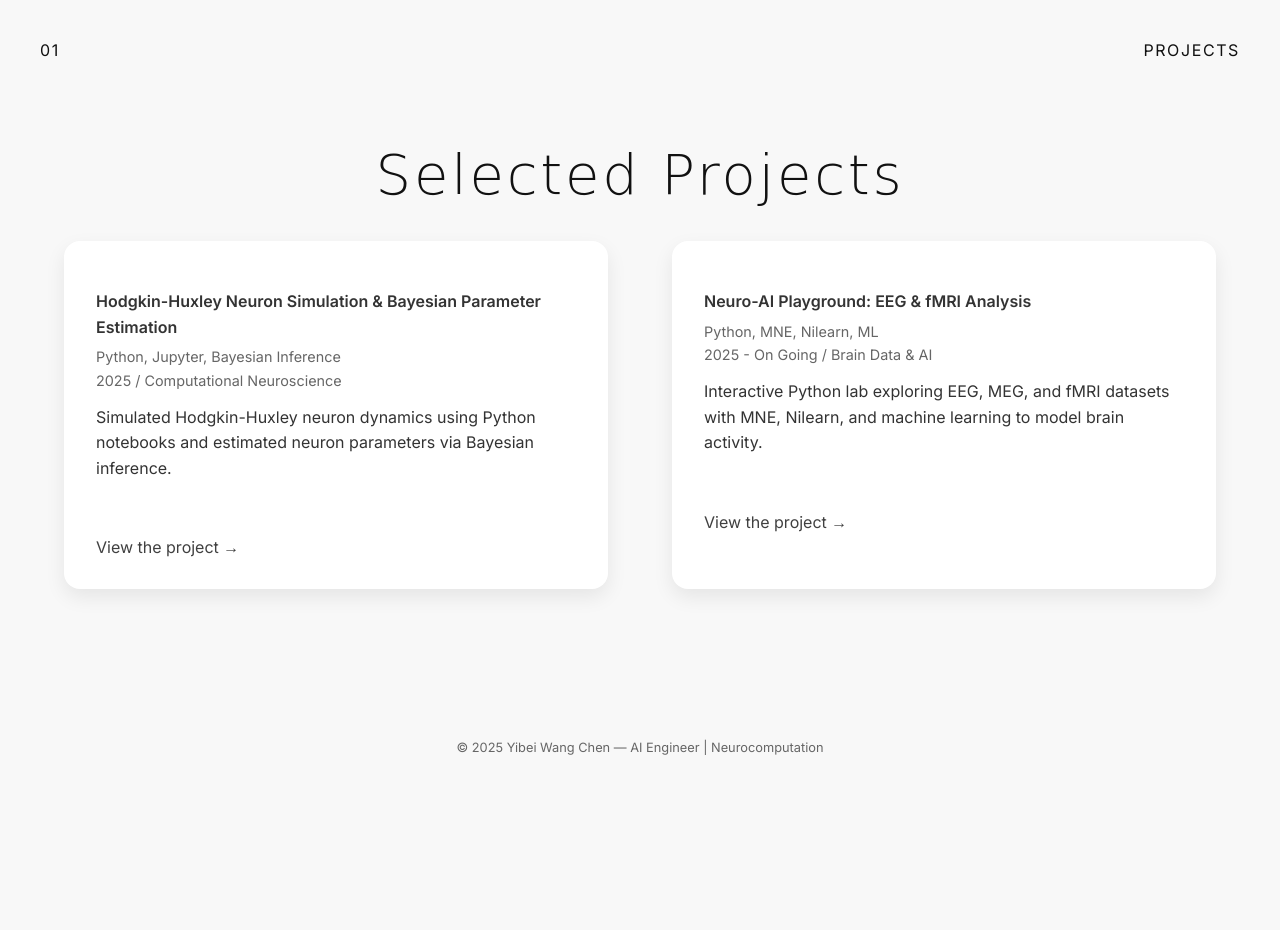
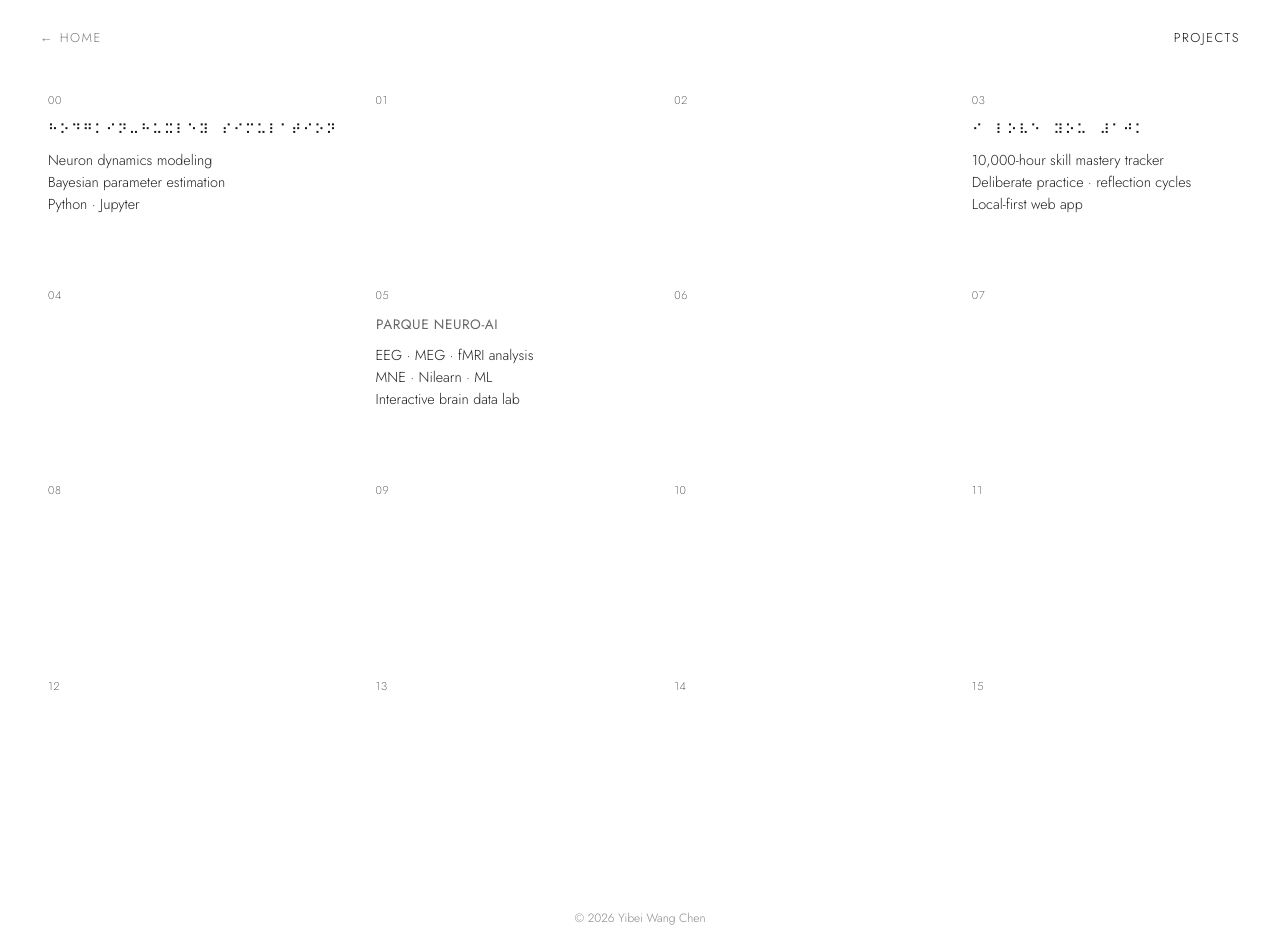
Before and after one commit to yibeisita/yibeisita.github.io, a plain HTML site: page projects.html in a window 1280 px wide. Before the commit the page ends 800 px from the top, so only its background shows below. Drawn offline with Linux system fonts and the light colour scheme; a web font is replaced by a local one.

Commit message:
feat: new layout

```diff
--- /dev/null
+++ b/lang-cycle.js
@@ -0,0 +1,83 @@
+/**
+ * Cycles text through languages with a soft fade.
+ * Mark elements with class "lang-cycle" and a data-phrases JSON array.
+ * Optional parent .lang-cycle-group fades with the text (e.g. name stays fixed).
+ */
+(function () {
+  const INTERVAL_MS = 10000;
+  const FADE_MS = 1200;
+
+  const reduced = window.matchMedia('(prefers-reduced-motion: reduce)').matches;
+  if (reduced) return;
+
+  const nodes = document.querySelectorAll('.lang-cycle');
+  if (!nodes.length) return;
+
+  const pickNext = (length, current) => {
+    if (length < 2) return 0;
+    let next;
+    do {
+      next = Math.floor(Math.random() * length);
+    } while (next === current);
+    return next;
+  };
+
+  nodes.forEach((el, i) => {
+    let phrases;
+    try {
+      phrases = JSON.parse(el.getAttribute('data-phrases'));
+    } catch {
+      return;
+    }
+    if (!Array.isArray(phrases) || phrases.length < 2) return;
+
+    let index = 0;
+    const delay = i * 500;
+    const target = el.closest('.lang-cycle-group') || el;
+    const nameEl = target.querySelector('.display-name');
+
+    const setPhrase = (phrase) => {
+      el.textContent = phrase.text;
+      el.dataset.lang = phrase.lang;
+      if (phrase.lang === 'zh' || phrase.lang === 'braille') {
+        el.dataset.script = phrase.lang === 'zh' ? 'cjk' : 'braille';
+      } else {
+        delete el.dataset.script;
+      }
+
+      if (nameEl) {
+        if (phrase.lang === 'zh') {
+          nameEl.textContent = nameEl.dataset.nameZh || '王怡北';
+          nameEl.classList.remove('ballet');
+          nameEl.classList.add('display-name-zh');
+        } else {
+          const latin = nameEl.dataset.nameEn || 'Yibei Wang Chen';
+          const [first, ...rest] = latin.split(' ');
+          nameEl.innerHTML =
+            '<span class="first-name">' + first + '</span>' +
+            (rest.length
+              ? '<span class="last-name"> ' + rest.join(' ') + '</span>'
+              : '');
+          nameEl.classList.add('ballet');
+          nameEl.classList.remove('display-name-zh');
+        }
+      }
+    };
+
+    setPhrase(phrases[0]);
+
+    const tick = () => {
+      target.classList.add('is-leaving');
+      window.setTimeout(() => {
+        index = pickNext(phrases.length, index);
+        setPhrase(phrases[index]);
+        target.classList.remove('is-leaving');
+      }, FADE_MS);
+    };
+
+    window.setTimeout(() => {
+      tick();
+      window.setInterval(tick, INTERVAL_MS);
+    }, delay + 2200);
+  });
+})();
--- a/projects.html
+++ b/projects.html
@@ -3,51 +3,140 @@
 <head>
   <meta charset="UTF-8" />
   <meta name="viewport" content="width=device-width, initial-scale=1.0" />
-  <title>My Portfolio | Neurocomputation & AI</title>
+  <title>Projects | Yibei Wang Chen</title>
+  <meta name="description" content="Selected projects in computational neuroscience and AI by Yibei Wang Chen.">
 
   <link rel="icon" href="personal-favicon.ico" type="image/x-icon" />
-  <link href="https://fonts.googleapis.com/css2?family=Ballet&family=Inter:wght@300;400;600&display=swap" rel="stylesheet">
+  <link href="https://fonts.googleapis.com/css2?family=Ballet&family=Jost:wght@200;300;400&display=swap" rel="stylesheet">
   <link rel="stylesheet" href="styles.css" />
 </head>
 <body class="projects-page fade-on-load">
-  <header>
-    <div class="topbar">
-      <span>01</span>
-      <span>projects</span>
-    </div>
-    <h1 class="title"><span class="ballet">Selected Projects</span></h1>
+
+  <header class="projects-topbar">
+    <a href="index.html" class="back-link">← home</a>
+    <span class="projects-label">projects</span>
   </header>
 
-  <main style="flex: 1;">
-    <section class="work">
-      <div class="work-grid">
-        <!-- Hodgkin-Huxley Neuron Simulation -->
-        <div class="work-item">
-          <p class="subtitle">Hodgkin-Huxley Neuron Simulation & Bayesian Parameter Estimation</p>
-          <div class="work-meta">
-            <span>Python, Jupyter, Bayesian Inference</span>
-            <span>2025 / Computational Neuroscience</span>
-          </div>
-          <p>Simulated Hodgkin-Huxley neuron dynamics using Python notebooks and estimated neuron parameters via Bayesian inference.</p>
-          <a href="https://github.com/yibeisita/Hodgkin-Huxley-Simulation" class="link" target="_blank">View the project →</a>
-        </div>
+  <main class="projects-grid" aria-label="Selected projects">
 
-        <!-- Neuro AI Playground -->
-        <div class="work-item">
-          <p class="subtitle">Neuro-AI Playground: EEG & fMRI Analysis</p>
-          <div class="work-meta">
-            <span>Python, MNE, Nilearn, ML</span>
-            <span>2025 - On Going / Brain Data & AI</span>
-          </div>
-          <p>Interactive Python lab exploring EEG, MEG, and fMRI datasets with MNE, Nilearn, and machine learning to model brain activity.</p>
-          <a href="https://github.com/yibeisita/neuro-ai-playground" class="link" target="_blank">View the project →</a>
-        </div>
-      </div>
-    </section>
+    <a class="grid-cell filled" href="https://github.com/yibeisita/Hodgkin-Huxley-Simulation" target="_blank" rel="noopener" style="--i: 0">
+      <span class="cell-index">00</span>
+      <h2
+        class="cell-title lang-cycle"
+        data-phrases='[
+          {"lang":"en","text":"Hodgkin–Huxley Simulation"},
+          {"lang":"zh","text":"霍奇金—赫胥黎模拟"},
+          {"lang":"it","text":"Simulazione Hodgkin–Huxley"},
+          {"lang":"es","text":"Simulación Hodgkin–Huxley"},
+          {"lang":"fr","text":"Simulation Hodgkin–Huxley"},
+          {"lang":"braille","text":"⠓⠕⠙⠛⠅⠊⠝⠤⠓⠥⠭⠇⠑⠽⠀⠎⠊⠍⠥⠇⠁⠞⠊⠕⠝"}
+        ]'
+      >Hodgkin–Huxley Simulation</h2>
+      <ul class="cell-desc">
+        <li>Neuron dynamics modeling</li>
+        <li>Bayesian parameter estimation</li>
+        <li>Python · Jupyter</li>
+      </ul>
+    </a>
+
+    <div class="grid-cell empty" style="--i: 1" aria-hidden="true">
+      <span class="cell-index">01</span>
+    </div>
+
+    <div class="grid-cell empty" style="--i: 2" aria-hidden="true">
+      <span class="cell-index">02</span>
+    </div>
+
+    <a class="grid-cell filled" href="https://github.com/yibeisita/i-love-you-10k" target="_blank" rel="noopener" style="--i: 3">
+      <span class="cell-index">03</span>
+      <h2
+        class="cell-title lang-cycle"
+        data-phrases='[
+          {"lang":"en","text":"I Love You 10k"},
+          {"lang":"zh","text":"我爱你一万"},
+          {"lang":"it","text":"Ti Amo 10k"},
+          {"lang":"es","text":"Te Quiero 10k"},
+          {"lang":"fr","text":"Je T’aime 10k"},
+          {"lang":"braille","text":"⠊⠀⠇⠕⠧⠑⠀⠽⠕⠥⠀⠼⠁⠚⠅"}
+        ]'
+      >I Love You 10k</h2>
+      <ul class="cell-desc">
+        <li>10,000-hour skill mastery tracker</li>
+        <li>Deliberate practice · reflection cycles</li>
+        <li>Local-first web app</li>
+      </ul>
+    </a>
+
+    <div class="grid-cell empty" style="--i: 4" aria-hidden="true">
+      <span class="cell-index">04</span>
+    </div>
+
+    <a class="grid-cell filled" href="https://github.com/yibeisita/neuro-ai-playground" target="_blank" rel="noopener" style="--i: 5">
+      <span class="cell-index">05</span>
+      <h2
+        class="cell-title lang-cycle"
+        data-phrases='[
+          {"lang":"en","text":"Neuro-AI Playground"},
+          {"lang":"zh","text":"神经AI游乐场"},
+          {"lang":"it","text":"Parco Giochi Neuro-AI"},
+          {"lang":"es","text":"Parque Neuro-AI"},
+          {"lang":"fr","text":"Aire de Jeu Neuro-AI"},
+          {"lang":"braille","text":"⠝⠑⠥⠗⠕⠤⠁⠊⠀⠏⠇⠁⠽⠛⠗⠕⠥⠝⠙"}
+        ]'
+      >Neuro-AI Playground</h2>
+      <ul class="cell-desc">
+        <li>EEG · MEG · fMRI analysis</li>
+        <li>MNE · Nilearn · ML</li>
+        <li>Interactive brain data lab</li>
+      </ul>
+    </a>
+
+    <div class="grid-cell empty" style="--i: 6" aria-hidden="true">
+      <span class="cell-index">06</span>
+    </div>
+
+    <div class="grid-cell empty" style="--i: 7" aria-hidden="true">
+      <span class="cell-index">07</span>
+    </div>
+
+    <div class="grid-cell empty" style="--i: 8" aria-hidden="true">
+      <span class="cell-index">08</span>
+    </div>
+
+    <div class="grid-cell empty" style="--i: 9" aria-hidden="true">
+      <span class="cell-index">09</span>
+    </div>
+
+    <div class="grid-cell empty" style="--i: 10" aria-hidden="true">
+      <span class="cell-index">10</span>
+    </div>
+
+    <div class="grid-cell empty" style="--i: 11" aria-hidden="true">
+      <span class="cell-index">11</span>
+    </div>
+
+    <div class="grid-cell empty" style="--i: 12" aria-hidden="true">
+      <span class="cell-index">12</span>
+    </div>
+
+    <div class="grid-cell empty" style="--i: 13" aria-hidden="true">
+      <span class="cell-index">13</span>
+    </div>
+
+    <div class="grid-cell empty" style="--i: 14" aria-hidden="true">
+      <span class="cell-index">14</span>
+    </div>
+
+    <div class="grid-cell empty" style="--i: 15" aria-hidden="true">
+      <span class="cell-index">15</span>
+    </div>
+
   </main>
 
-  <footer>
-    <p>© 2025 Yibei Wang Chen — AI Engineer | Neurocomputation</p>
+  <footer class="projects-footer">
+    <p>© 2026 Yibei Wang Chen</p>
   </footer>
+
+  <script src="lang-cycle.js" defer></script>
 </body>
 </html>
--- a/styles.css
+++ b/styles.css
@@ -2,14 +2,19 @@
 GLOBAL STYLES
 ============================== */
 
-@import url('https://fonts.googleapis.com/css2?family=Ballet&family=Inter:wght@300;400;600&display=swap');
+@import url('https://fonts.googleapis.com/css2?family=Ballet&family=Jost:wght@200;300;400&display=swap');
 
 body {
-    font-family: 'Inter', sans-serif;
+    font-family: 'Jost', sans-serif;
+    font-weight: 300;
     color: #111;
     background-color: #f8f8f8;
     margin: 0;
     padding: 0;
+}
+
+strong {
+    font-weight: 400;
 }
 
 a {
@@ -85,7 +90,7 @@ a:hover {
 .view-projects {
     display: inline-block;
     font-size: 1.5rem;
-    font-weight: 400;
+    font-weight: 300;
     border-bottom: 1px solid #000;
     padding-bottom: 0.2rem;
     transition: all 0.3s ease;
@@ -177,121 +182,218 @@ a:hover {
     animation-delay: 0.5s;
 }
 
+/* Language cycle */
+.lang-cycle-group {
+    display: inline;
+}
+
+.lang-cycle,
+.lang-cycle-group {
+    transition: opacity 1.2s ease-in-out, filter 1.2s ease-in-out;
+    will-change: opacity, filter;
+}
+
+.lang-cycle {
+    display: inline-block;
+}
+
+.lang-cycle.is-leaving,
+.lang-cycle-group.is-leaving {
+    opacity: 0;
+    filter: blur(2px);
+}
+
+.lang-cycle[data-script="cjk"] {
+    text-transform: none;
+    letter-spacing: 0.06em;
+    font-weight: 300;
+}
+
+.lang-cycle[data-script="braille"] {
+    text-transform: none;
+    letter-spacing: 0.12em;
+    font-family: 'Apple Braille', 'Segoe UI Symbol', 'DejaVu Sans', 'Jost', sans-serif;
+    font-weight: 300;
+}
+
+h1 .lang-cycle {
+    margin-right: 0.25em;
+}
+
+h1 .lang-cycle-group {
+    display: inline-block;
+}
+
+.display-name-zh {
+    font-family: inherit;
+    font-size: inherit;
+    font-weight: inherit;
+    letter-spacing: 0.06em;
+    display: inline;
+}
+
 /* ==============================
     PROJECTS PAGE (projects.html)
     ============================== */
-
-.topbar {
-    display: flex;
-    justify-content: space-between;
-    padding: 2.5rem;
-    font-size: 1rem;
-    text-transform: uppercase;
-    letter-spacing: 0.1em;
-}
-
-h1.title {
-    font-size: 4rem;
-    text-align: center;
-    margin: 2rem 0;
-    font-weight: 300;
-}
-
-.work {
-    width: 90%;
-    margin: 0 auto;
-}
-
-.section-header {
-    font-size: 2rem;
-    text-align: center;
-    margin-bottom: 3rem;
-    font-weight: 400;
-    letter-spacing: 0.05em;
-}
-
-.work-grid {
-    display: grid;
-    grid-template-columns: 1fr;
-    gap: 4rem;
-}
-
-@media(min-width: 900px) {
-    .work-grid {
-        grid-template-columns: 1fr 1fr;
-    }
-}
-
-.work-item {
-    background: #fff;
-    padding: 2rem;
-    border-radius: 16px;
-    box-shadow: 0 8px 20px rgba(0,0,0,0.08);
-    transition: transform 0.3s ease, box-shadow 0.3s ease;
-}
-
-.work-item:hover {
-    transform: translateY(-6px);
-    box-shadow: 0 12px 25px rgba(0,0,0,0.12);
-}
-
-.subtitle {
-    font-size: 1.4rem;
-    font-weight: 600;
-    margin-bottom: 0.5rem;
-}
-
-.work-meta {
-    display: flex;
-    gap: 0.4rem;
-    flex-wrap: wrap;
-    font-size: 0.9rem;
-    flex-direction: column;
-    color: #666;
-    margin-bottom: 1rem;
-}
-
-.work-item p {
-    font-size: 1rem;
-    line-height: 1.6;
-    color: #333;
-}
-
-.link {
-    text-decoration: none;
-    color: #404040;
-    position: relative;
-    display: inline-block;
-    margin-top: 2.5rem;
-}
-
-.link::after {
-    content: "";
-    position: absolute;
-    width: 0%;
-    height: 2px;
-    background: #1a1a1a;
-    left: 0;
-    bottom: -2px;
-    transition: width 0.3s;
-}
-
-.link:hover::after {
-    width: 100%;
-}
-
-footer {
-    text-align: center;
-    padding: 2rem;
-    font-size: 0.8rem;
-    color: #666;
-}
 
 .projects-page {
     display: flex;
     flex-direction: column;
     min-height: 100vh;
     margin: 0;
+    background: #fff;
+    color: #111;
+}
+
+.projects-topbar {
+    display: flex;
+    justify-content: space-between;
+    align-items: baseline;
+    padding: 1.75rem 2.5rem 0;
+    font-size: 0.8rem;
+    text-transform: uppercase;
+    letter-spacing: 0.12em;
+    font-weight: 300;
+}
+
+.projects-topbar .back-link {
+    color: #111;
+    opacity: 0.55;
+    transition: opacity 0.3s ease;
+}
+
+.projects-topbar .back-link:hover {
+    opacity: 1;
+}
+
+.projects-label {
+    color: #111;
+}
+
+.projects-grid {
+    display: grid;
+    grid-template-columns: repeat(4, 1fr);
+    gap: clamp(2rem, 4vw, 3.5rem) clamp(1.5rem, 3vw, 2.5rem);
+    padding: clamp(2.5rem, 6vh, 4.5rem) clamp(1.5rem, 4vw, 3rem) 3rem;
+    flex: 1;
+    max-width: 1400px;
+    width: 100%;
+    margin: 0 auto;
+    box-sizing: border-box;
+}
+
+.grid-cell {
+    display: flex;
+    flex-direction: column;
+    align-items: flex-start;
+    min-height: 9rem;
+    opacity: 0;
+    animation: cellIn 0.7s ease forwards;
+    animation-delay: calc(0.04s * var(--i, 0) + 0.25s);
+}
+
+a.grid-cell {
+    color: inherit;
+    transition: opacity 0.3s ease;
+}
+
+a.grid-cell:hover {
+    opacity: 0.55;
+}
+
+a.grid-cell:hover .cell-title {
+    text-decoration: underline;
+    text-underline-offset: 0.2em;
+}
+
+.cell-index {
+    font-size: 0.7rem;
+    font-weight: 200;
+    letter-spacing: 0.06em;
+    color: #111;
+    margin-bottom: 0.85rem;
+    line-height: 1;
+}
+
+.cell-title {
+    font-size: clamp(0.72rem, 1.1vw, 0.85rem);
+    font-weight: 400;
+    text-transform: uppercase;
+    letter-spacing: 0.04em;
+    margin: 0 0 0.65rem;
+    line-height: 1.35;
+    max-width: 100%;
+}
+
+.cell-desc {
+    list-style: none;
+    margin: 0;
+    padding: 0;
+    font-size: clamp(0.78rem, 1.15vw, 0.9rem);
+    font-weight: 300;
+    line-height: 1.55;
+    color: #222;
+}
+
+.cell-desc li {
+    margin: 0;
+}
+
+.projects-footer {
+    text-align: center;
+    padding: 1.5rem 2rem 2rem;
+    font-size: 0.75rem;
+    color: #888;
+}
+
+@keyframes cellIn {
+    from {
+        opacity: 0;
+        transform: translateY(12px);
+    }
+    to {
+        opacity: 1;
+        transform: translateY(0);
+    }
+}
+
+@media (max-width: 900px) {
+    .projects-grid {
+        grid-template-columns: repeat(2, 1fr);
+        gap: 2.5rem 2rem;
+    }
+
+    .grid-cell {
+        min-height: 7rem;
+    }
+}
+
+@media (max-width: 540px) {
+    .projects-topbar {
+        padding: 1.25rem 1.25rem 0;
+    }
+
+    .projects-grid {
+        grid-template-columns: 1fr;
+        gap: 2.5rem;
+        padding: 2rem 1.25rem 2rem;
+    }
+
+    .grid-cell.empty {
+        display: none;
+    }
+
+    .grid-cell.filled {
+        min-height: auto;
+    }
+
+    .cell-title {
+        font-size: 0.8rem;
+    }
+
+    .cell-desc {
+        font-size: 0.85rem;
+    }
 }
 
 /* ==============================
```
Also changed, not shown: index.html (+21 -7 lines).
